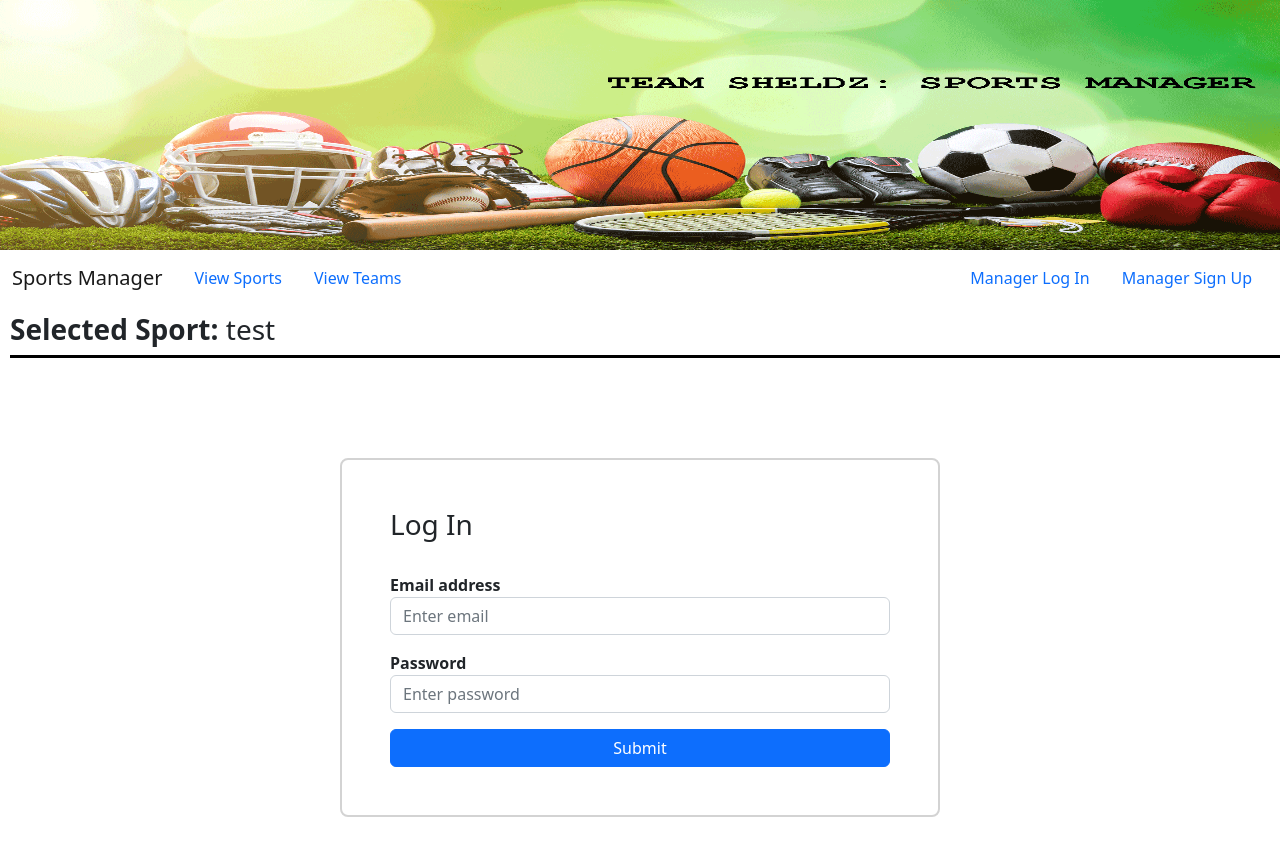
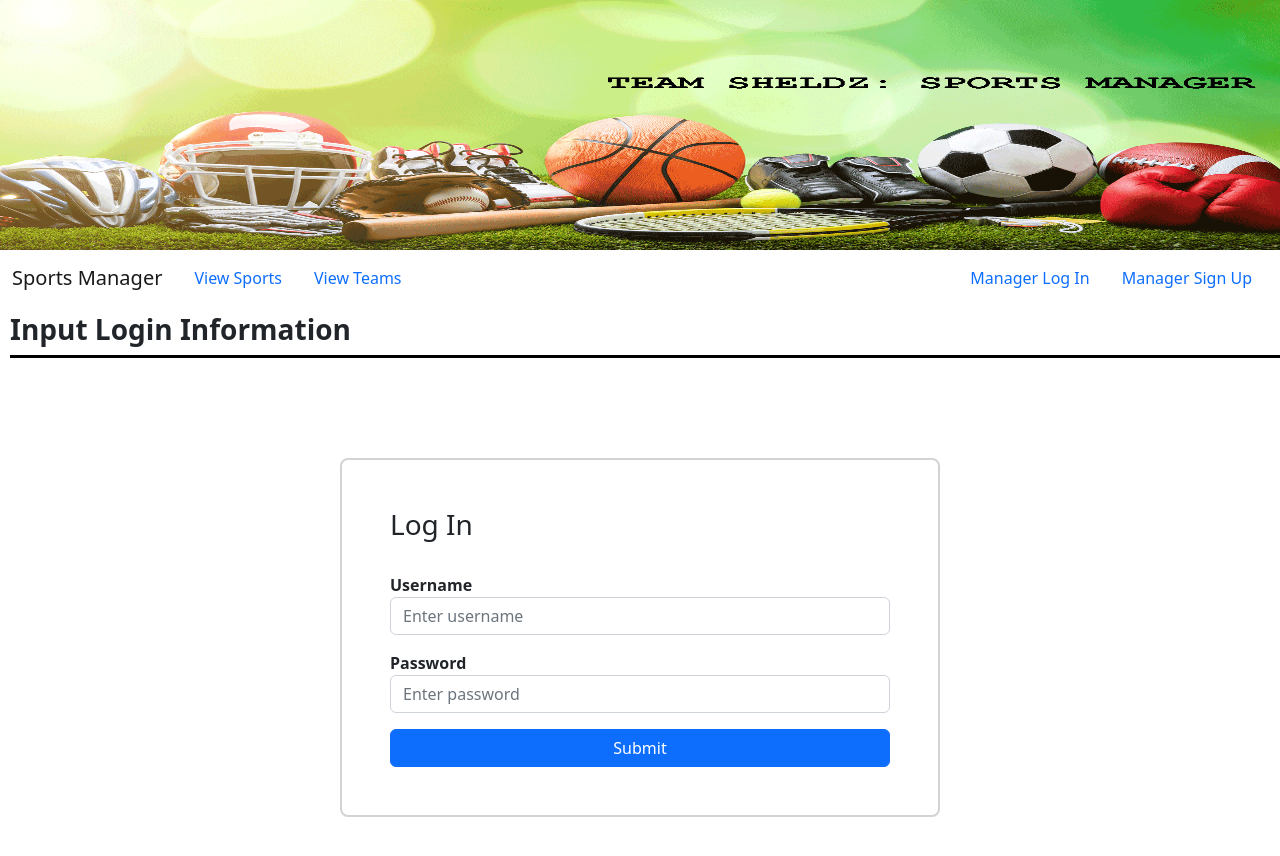
Before and after one commit to UMGC-SHELDZ/sports-manager, a React (Create React App) app: page / in a window 1280 px wide. Both pictures are taken after a click on the link "Manager Log In". Shown: the top 856 px of the page. Built offline with nearby package versions, Linux system fonts and the light colour scheme.

Commit message:
(SM-15) Syntactical changes. (#20)
* (SM-15) Syntactical changes.

* (SM-15) Updated form to match API data.

* (SM-15) Added hotfixes.

```diff
--- a/src/common/constants/constants.ts
+++ b/src/common/constants/constants.ts
@@ -3,7 +3,10 @@ export enum CurrentViewOptions {
     MANAGER = 'MANAGER',
     TEAM = 'TEAM',
     SPORT = 'SPORT',
-    SIGN_UP = 'SIGN UP'
+    REGISTRATION = 'REGISTRATION',
+    REGISTRATION_SUCCESS = 'REGISTRATION_SUCCESS',
+    LOGIN = 'LOGIN',
+    LOGIN_SUCCESS = 'LOGIN_SUCCESS'
 }
 
 // To use with enum to display on the HeaderBar
@@ -11,7 +14,10 @@ const CurrentViewOptionStrings: { [key: string]: string} = {
     MANAGER: 'Current Manager',
     TEAM: 'Active Team',
     SPORT: 'Selected Sport',
-    SIGN_UP: 'Create a Manager Account'
+    REGISTRATION: 'Create a Manager Account',
+    REGISTRATION_SUCCESS: 'Thank You For Registering',
+    LOGIN: 'Input Login Information',
+    LOGIN_SUCCESS: 'Welcome back!'
 };
 
 export {
--- a/src/components/App.tsx
+++ b/src/components/App.tsx
@@ -5,6 +5,7 @@ import { CurrentViewOptions } from '../common/constants/constants';
 
 // Interfaces
 import ITeam from '../common/interfaces/ITeam';
+import IPlayer from '../common/interfaces/IPlayer';
 
 // Custom components
 import HeaderBar from './HeaderBar/HeaderBar';
@@ -12,9 +13,9 @@ import JumbotronHeader from './JumbotronHeader/JumbotronHeader';
 import MainNavbar from './MainNavbar/MainNavbar';
 import SportsTable from './DataTables/SportTable/SportTable';
 import TeamTable from './DataTables/TeamTable/TeamTable';
-import IPlayer from '../common/interfaces/IPlayer';
-import Login from './Login/Login'
-import Sign_up from './Sign_up/Sign_up';
+import LoginForm from './LoginForm/LoginForm';
+import RegistrationForm from './RegistrationForm/RegistrationForm';
+import { Row } from 'reactstrap';
 
 
 const mockFootballTeamsData: Array<ITeam> = [
@@ -67,18 +68,28 @@ function App() {
     <div className="App">
       <JumbotronHeader />
       <MainNavbar setCurrentView={setCurrentView} />
-      <HeaderBar curViewOption={CurrentViewOptions.SPORT} sportName={'test'} />
+      <HeaderBar curViewOption={currentView} sportName={'Football'} managerName={'Manager Name'} teamName={'Football Team Name'} />
       {currentView === CurrentViewOptions.SPORT &&
         <SportsTable teams={mockFootballTeamsData} />
       }
       {currentView === CurrentViewOptions.TEAM &&
         <TeamTable players={mockTeamsPlayersData} />
       }
-      {currentView === CurrentViewOptions.MANAGER &&
-        <Login />
+      {currentView === CurrentViewOptions.LOGIN &&
+        <LoginForm setCurrentView={setCurrentView} />
       }
-      {currentView === CurrentViewOptions.SIGN_UP &&
-        <Sign_up />
+      {currentView === CurrentViewOptions.REGISTRATION &&
+        <RegistrationForm setCurrentView={setCurrentView} />
+      }
+      {currentView === CurrentViewOptions.LOGIN_SUCCESS &&
+          <Row>
+            <h2>Successfully Logged In!</h2>
+          </Row>
+      }
+      {currentView === CurrentViewOptions.REGISTRATION_SUCCESS &&
+          <Row>
+            <h2>Successfully Registered!</h2>
+          </Row>
       }
     </div>
   );
--- a/src/components/Login/Login.tsx
+++ /dev/null
@@ -1,34 +0,0 @@
-import React, { Component } from 'react'
-export default class Login extends Component {
-    render() {
-        return (
-            <div className='auth-box'>
-                <form className='form'>
-                    <h3>Log In</h3>
-                    <br></br>
-                    <div className="mb-3">
-                        <label>Email address</label>
-                        <input
-                            type="email"
-                            className="form-control"
-                            placeholder="Enter email"
-                        />
-                    </div>
-                    <div className="mb-3">
-                        <label>Password</label>
-                        <input
-                            type="password"
-                            className="form-control"
-                            placeholder="Enter password"
-                        />
-                    </div>
-                    <div className="d-grid">
-                        <button type="submit" className="btn btn-primary">
-                            Submit
-                        </button>
-                    </div>
-                </form>
-            </div>
-        )
-    }
-}
--- /dev/null
+++ b/src/components/LoginForm/LoginForm.tsx
@@ -0,0 +1,43 @@
+import React, { ReactElement } from 'react'
+
+// Constants
+import { CurrentViewOptions } from '../../common/constants/constants';
+
+// Props for LoginForm
+interface ILoginFormProps {
+    setCurrentView: Function;
+}
+
+function LoginForm({ setCurrentView }: ILoginFormProps): ReactElement {
+    return (
+        <div className='auth-box'>
+            <form className='form'>
+                <h3>Log In</h3>
+                <br></br>
+                <div className="mb-3">
+                    <label>Username</label>
+                    <input
+                        type="text"
+                        className="form-control"
+                        placeholder="Enter username"
+                    />
+                </div>
+                <div className="mb-3">
+                    <label>Password</label>
+                    <input
+                        type="password"
+                        className="form-control"
+                        placeholder="Enter password"
+                    />
+                </div>
+                <div className="d-grid">
+                    <button className="btn btn-primary" onClick={() => setCurrentView(CurrentViewOptions.LOGIN_SUCCESS)}>
+                        Submit
+                    </button>
+                </div>
+            </form>
+        </div>
+    )
+};
+
+export default LoginForm;
--- a/src/components/MainNavbar/MainNavbar.tsx
+++ b/src/components/MainNavbar/MainNavbar.tsx
@@ -13,7 +13,7 @@ function MainNavbar({ setCurrentView }: IMainNavBarProps): ReactElement {
 
     return (
         <Navbar>
-            <NavbarBrand href='/'>Sports Manager</NavbarBrand>
+            <NavbarBrand>Sports Manager</NavbarBrand>
             <Nav className='me-auto'>
                 <NavItem>
                     <NavLink className='view-choice' onClick={() => setCurrentView(CurrentViewOptions.SPORT)}>
@@ -28,12 +28,12 @@ function MainNavbar({ setCurrentView }: IMainNavBarProps): ReactElement {
             </Nav>
             <Nav>
                 <NavItem>
-                    <NavLink className='view-choice' onClick={() => setCurrentView(CurrentViewOptions.MANAGER)}>
+                    <NavLink className='view-choice' onClick={() => setCurrentView(CurrentViewOptions.LOGIN)}>
                         Manager Log In
                     </NavLink>
                 </NavItem>
                 <NavItem>
-                    <NavLink className='view-choice' onClick={() => setCurrentView(CurrentViewOptions.SIGN_UP)}>
+                    <NavLink className='view-choice' onClick={() => setCurrentView(CurrentViewOptions.REGISTRATION)}>
                         Manager Sign Up
                     </NavLink>
                 </NavItem>
--- /dev/null
+++ b/src/components/RegistrationForm/RegistrationForm.tsx
@@ -0,0 +1,55 @@
+import React, { ReactElement } from 'react'
+
+// Constants
+import { CurrentViewOptions } from '../../common/constants/constants';
+
+// Props for RegistrationForm
+interface IRegistrationFormProps {
+    setCurrentView: Function;
+}
+
+function RegistrationForm({ setCurrentView }: IRegistrationFormProps): ReactElement {
+    return (
+        <div className='auth-box'>
+            <form className='form'>
+                <h3>Sign Up</h3>
+                <br></br>
+                <div className="mb-3">
+                    <label>First name</label>
+                    <input
+                        type="text"
+                        className="form-control"
+                        placeholder="First name"
+                    />
+                </div>
+                <div className="mb-3">
+                    <label>Last name</label>
+                    <input type="text" className="form-control" placeholder="Last name" />
+                </div>
+                <div className="mb-3">
+                    <label>Username</label>
+                    <input
+                        type="text"
+                        className="form-control"
+                        placeholder="Enter username"
+                    />
+                </div>
+                <div className="mb-3">
+                    <label>Password</label>
+                    <input
+                        type="password"
+                        className="form-control"
+                        placeholder="Enter password"
+                    />
+                </div>
+                <div className="d-grid">
+                    <button className="btn btn-primary" onClick={() => setCurrentView(CurrentViewOptions.REGISTRATION_SUCCESS)}>
+                        Submit
+                    </button>
+                </div>
+            </form>
+        </div>
+    )
+};
+
+export default RegistrationForm;
--- a/src/components/Sign_up/Sign_up.tsx
+++ /dev/null
@@ -1,48 +0,0 @@
-import React, { Component } from 'react'
-import '../App.scss'
-
-export default class SignUp extends Component {
-    render() {
-        return (
-            <div className='auth-box'>
-                <form className='form'>
-                    <h3>Sign Up</h3>
-                    <br></br>
-                    <div className="mb-3">
-                        <label>First name</label>
-                        <input
-                            type="text"
-                            className="form-control"
-                            placeholder="First name"
-                        />
-                    </div>
-                    <div className="mb-3">
-                        <label>Last name</label>
-                        <input type="text" className="form-control" placeholder="Last name" />
-                    </div>
-                    <div className="mb-3">
-                        <label>Email address</label>
-                        <input
-                            type="email"
-                            className="form-control"
-                            placeholder="Enter email"
-                        />
-                    </div>
-                    <div className="mb-3">
-                        <label>Password</label>
-                        <input
-                            type="password"
-                            className="form-control"
-                            placeholder="Enter password"
-                        />
-                    </div>
-                    <div className="d-grid">
-                        <button type="submit" className="btn btn-primary">
-                            Submit
-                        </button>
-                    </div>
-                </form>
-            </div>
-        )
-    }
-}
```
Also changed, not shown: src/components/HeaderBar/HeaderBar.tsx (+20 -0 lines).
